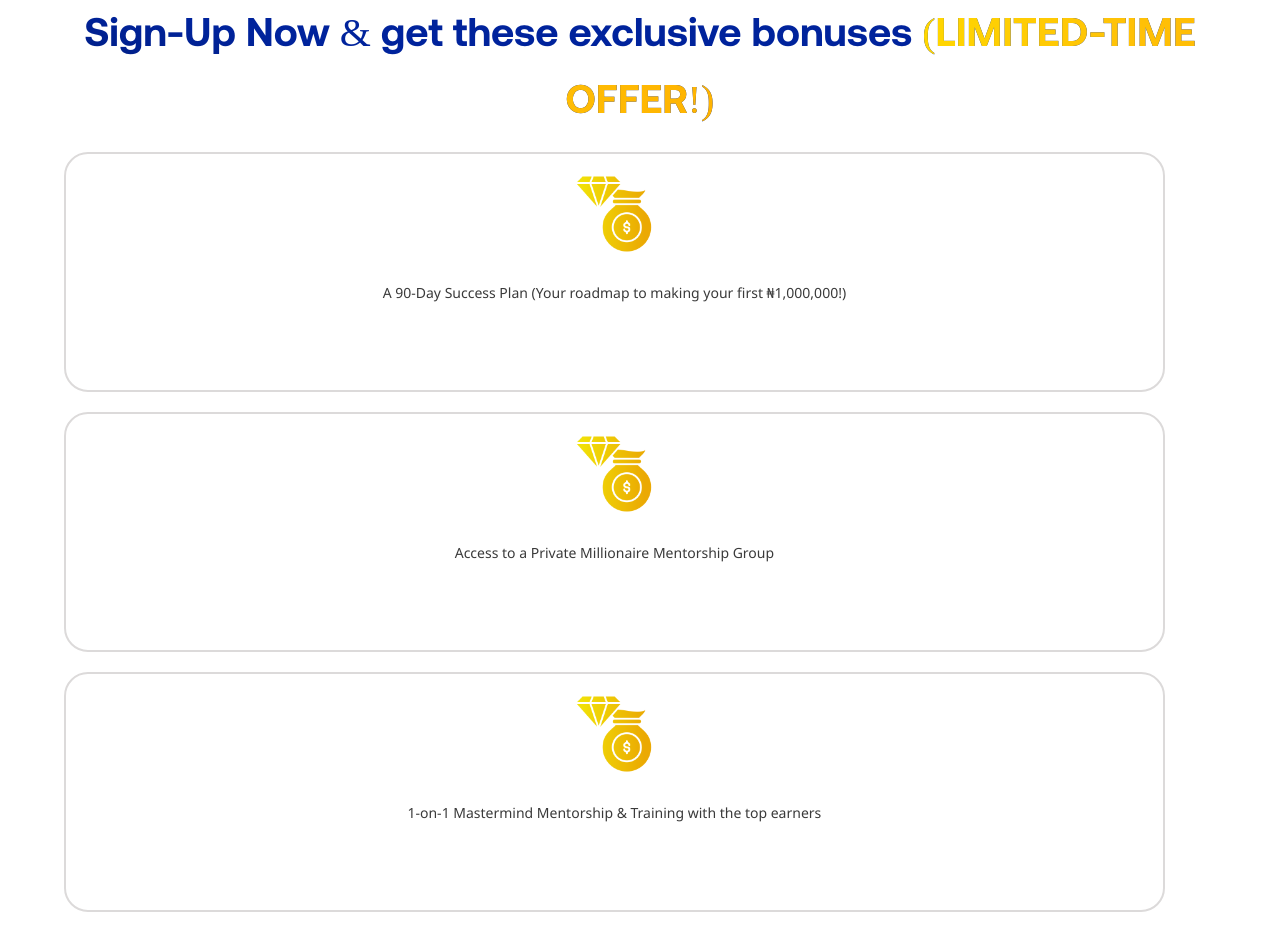
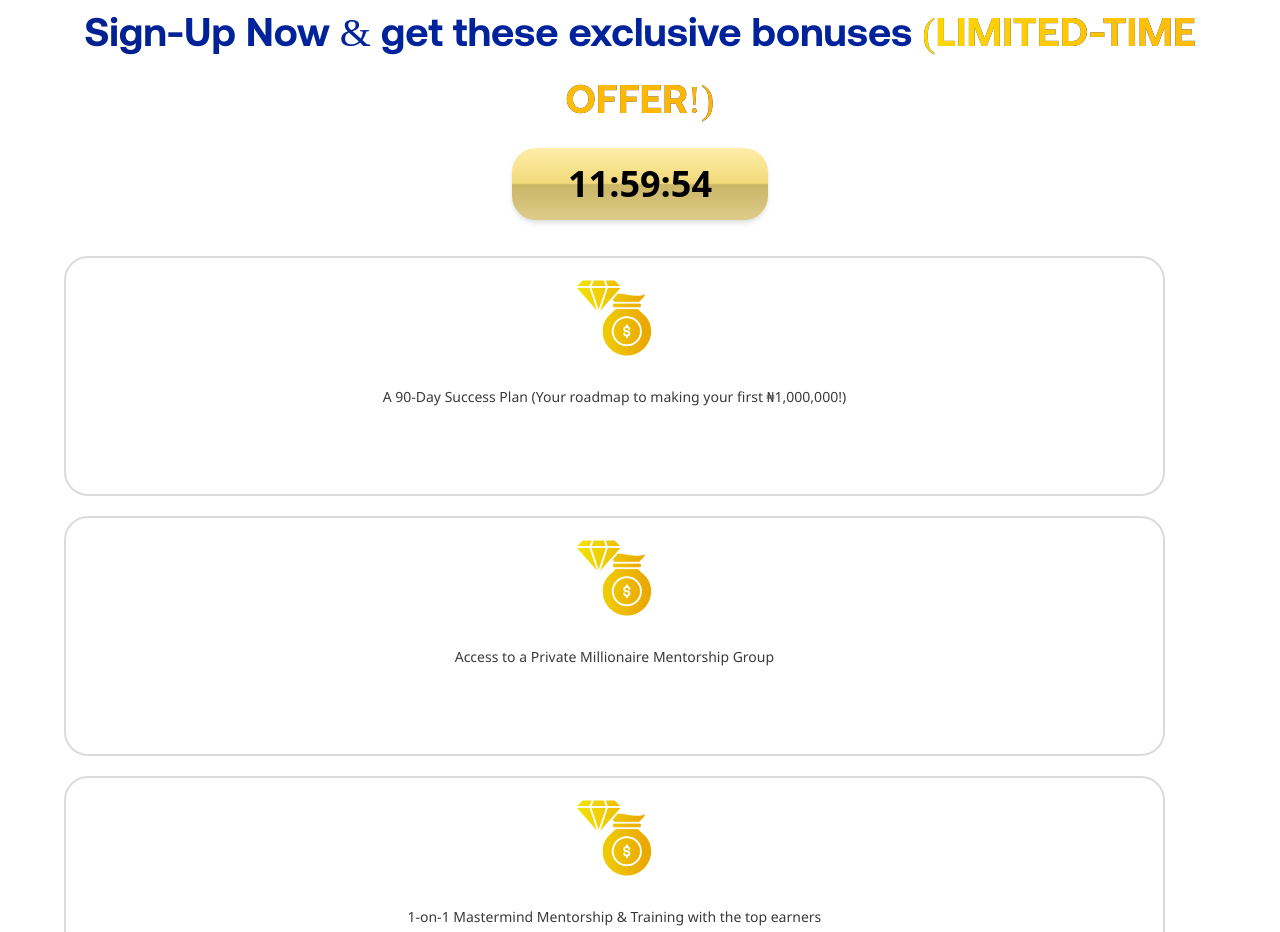
Before and after one commit to vixnxcom/isxtxpes, a React (Vite) app: page /offer in a window 1280 px wide. Shown: the part 5780-6712 px from the top of the page. Built offline with nearby package versions, Linux system fonts and the light colour scheme.

Commit message:
countdown

```diff
--- /dev/null
+++ b/src/home/CountdownTimer.jsx
@@ -0,0 +1,29 @@
+import { useState, useEffect } from "react";
+
+const CountdownTimer = () => {
+    const initialTime = 12 * 60 * 60; // 12 hours in seconds
+    const [timeLeft, setTimeLeft] = useState(initialTime);
+
+    useEffect(() => {
+        const timer = setInterval(() => {
+            setTimeLeft((prevTime) => (prevTime > 0 ? prevTime - 1 : initialTime));
+        }, 1000);
+
+        return () => clearInterval(timer); // Cleanup on unmount
+    }, []);
+
+    const formatTime = (time) => {
+        const hours = Math.floor(time / 3600);
+        const minutes = Math.floor((time % 3600) / 60);
+        const seconds = time % 60;
+        return `${String(hours).padStart(2, "0")}:${String(minutes).padStart(2, "0")}:${String(seconds).padStart(2, "0")}`;
+    };
+
+    return (
+        <div className="text-4xl font-bold  text-black text-center p-4 rounded-[24px] shadow-md w-64 mx-auto">
+            {formatTime(timeLeft)}
+        </div>
+    );
+};
+
+export default CountdownTimer;
--- a/src/offer/SignNow.jsx
+++ b/src/offer/SignNow.jsx
@@ -1,16 +1,19 @@
 import React from 'react'
 import styles from '../style'
 import { wealth } from '../assets'
+import Time from './Time'
 
 const SignNow = () => {
   return (
     <section className={`${styles.flexStart} ${styles.paddingX} flex flex-col`}>
 
-
     {/* head section */}
     <div className={`${styles.heading5} blue`}>
 Sign-Up Now & get these exclusive bonuses  <span className='gold'>(LIMITED-TIME OFFER!)</span>
     </div>
+    <div className={`${styles.flexCenter} mx-auto p-4`}>
+      <Time />
+     </div>
   {/* card 4 */}
   <div className='flex flex-col  mt-5 text-center justify-center items-center'>
             {/* icons */}
--- /dev/null
+++ b/src/offer/Time.jsx
@@ -0,0 +1,15 @@
+import CountdownTimer from "../home/CountdownTimer";
+import styles from "../style";
+
+
+function Time() {
+    return (
+        <section className={`${styles.flexCenter}`}>
+        <div className="flex items-center justify-center rounded-[24px]  bg-goldd mx-auto">
+            <CountdownTimer />
+        </div>
+        </section>
+    );
+}
+
+export default Time;
```
